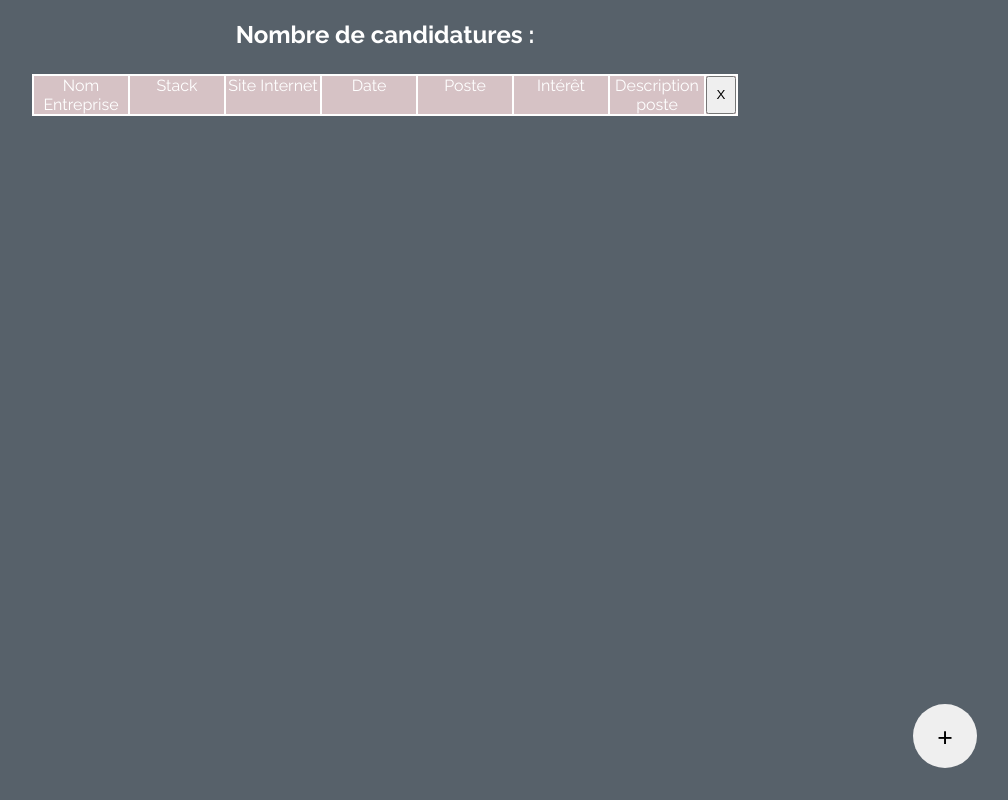
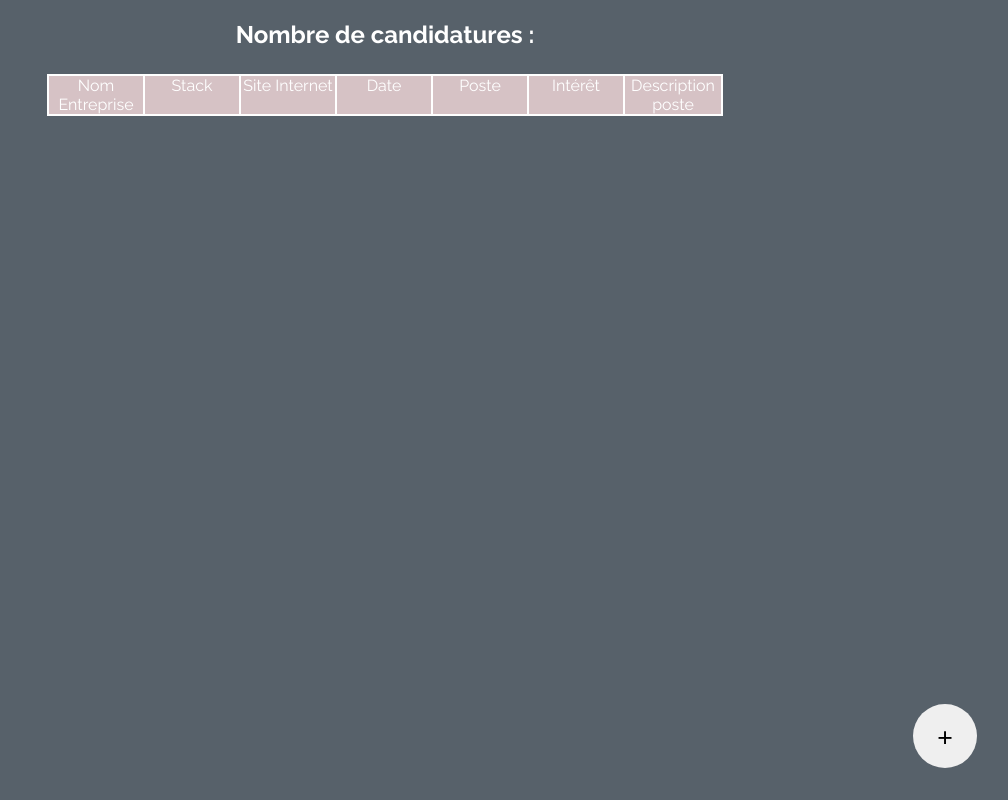
Before and after one commit to WilfriedW9/Traqueur-de-postulation, a plain HTML site: page index.html in a window 1280 px wide. Shown: the whole page, without its empty margins (255-1263 px from the left). Drawn offline with Linux system fonts and the light colour scheme.

Commit message:
Réglage taille ligne labels

```diff
--- a/index.html
+++ b/index.html
@@ -86,7 +86,6 @@
             <div>Poste</div>
             <div>Intérêt</div>
             <div>Description poste</div>
-            <button class="deleteCandidature"> X</button>
       </div>
     </div>
   </body>
--- a/script.js
+++ b/script.js
@@ -68,6 +68,8 @@ function ajouterCandidature() {
   form.reset();
 }
 
+
+// TODO: Mettre en place la suppression spécifique des candidatures par ID
 board.addEventListener("click", (e)=> {
   if(e.target.className === "deleteCandidature"){
     database.pop()
--- a/style.css
+++ b/style.css
@@ -13,6 +13,8 @@ body{
 
 }
 
+
+
 .row{
     display: grid;
     border: 2px solid white;
@@ -25,6 +27,10 @@ body{
     margin: 5px 0;
     background-color: rgb(214, 194, 197);
 }
+.row:first-child{
+    grid-template-columns: repeat(7, 10rem);
+}
+
 
 .row:nth-child(2n) {
     filter: brightness(0.9);
@@ -128,4 +134,7 @@ form, .text-input-compartment,.other-input-compartment{
         grid-template-columns: repeat(7, 6rem) 30px;
     }
 
+    .row:first-child{
+        grid-template-columns: repeat(7, 6rem);
+    }
 }
```
